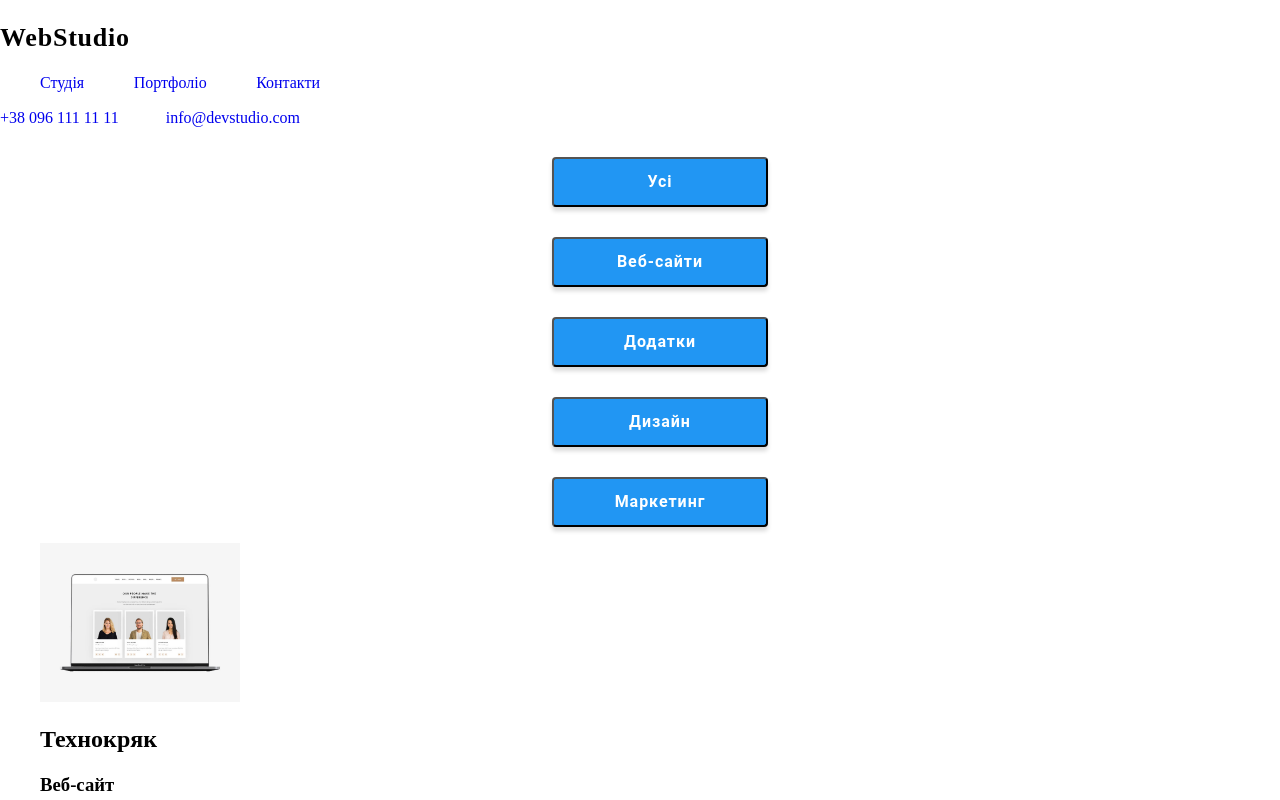
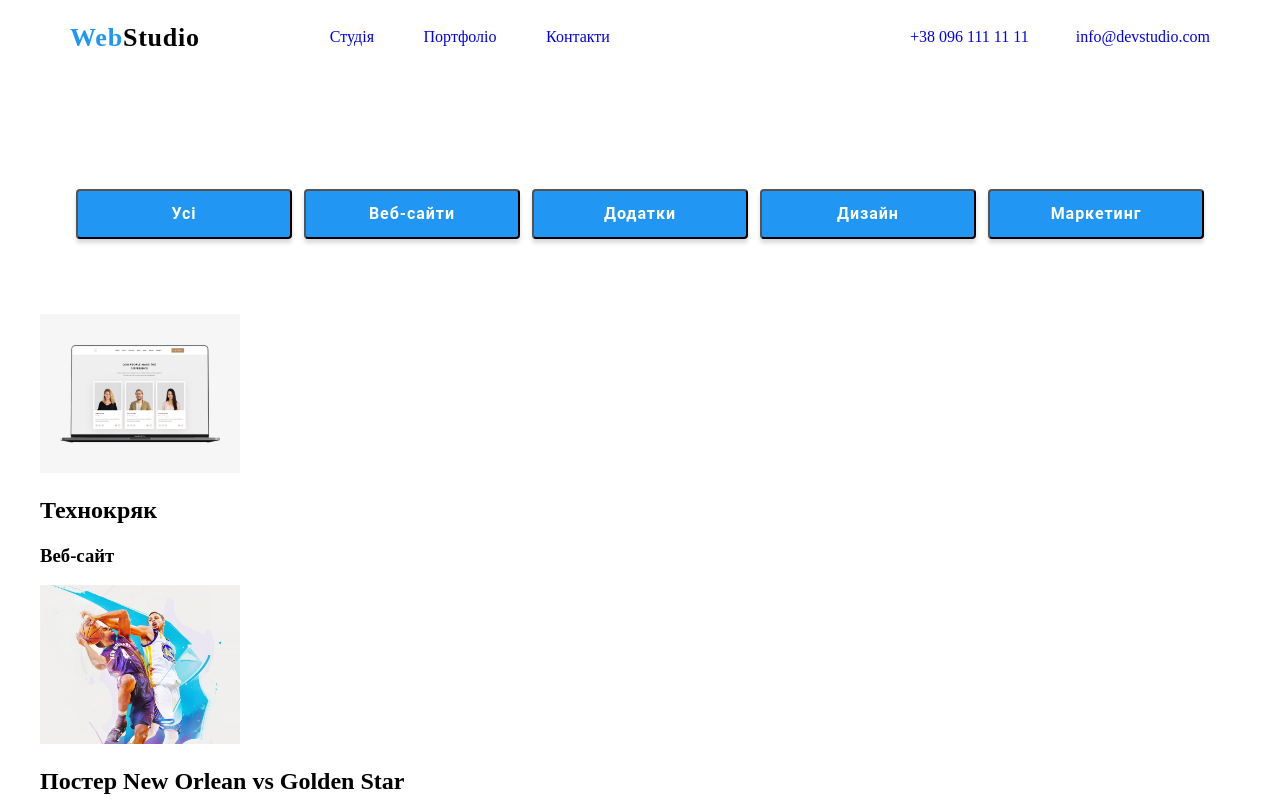
Before and after one commit to arinagalkina/WebStudio-1, a plain HTML site: page portfolio.html in a window 1280 px wide. Shown: the top 800 px of the page. Drawn offline with nearby package versions, Linux system fonts and the light colour scheme.

Commit message:
first commit

```diff
--- a/css/style.css
+++ b/css/style.css
@@ -231,7 +231,7 @@ height: 294px;
 }
 .team {
   padding: 50px;
-  background-color: F5F4FA;
+  background-color: #F5F4FA;
 }
 .team_title {
 font-family: 'Roboto';
@@ -248,6 +248,13 @@ color: #212121;
   display: flex;
   justify-content: space-between;
   margin: 0 auto;
+}
+.team_card {
+  background: #FFFFFF;
+/* material shadow v1 */
+
+box-shadow: 0px 1px 3px rgba(0, 0, 0, 0.12), 0px 1px 1px rgba(0, 0, 0, 0.14), 0px 2px 1px rgba(0, 0, 0, 0.2);
+border-radius: 0px 0px 4px 4px;
 }
 .end {
   padding: 30px 0;
@@ -287,3 +294,14 @@ letter-spacing: 0.03em;
 color: rgba(255, 255, 255, 0.6);
 
 }
+.nav_menu {
+ display: flex;
+ justify-content: space-between;
+ margin: 0 auto;
+ padding: 85px 0;
+
+}
+.promo_color {
+  width: 575px;
+height: 54px;
+}
--- a/portfolio.html
+++ b/portfolio.html
@@ -12,8 +12,11 @@
 </head>
 <body>
     <header>
+        <div class="container">
+           <div class="header_blocks">
+            <div class="header_left">
                 <a class="header_blok" href="/">
-            <h2 class="logo"><span>Web</span>Studio</h2>
+                    <h2 class="logo"><span class="color_span">Web</span>Studio</h2>
                 </a>
                 <nav>
                     <ul class="menu_link">
@@ -30,6 +33,7 @@
 
                     </ul>
                 </nav>
+            </div>
 
 
 
@@ -37,20 +41,31 @@
             <a href="tel:+380961111111">+38 096 111 11 11</a>
             <a href="mailto:info@devstudio.com">info@devstudio.com</a>
         </div>
+           </div>
+        </div>
+
     </header>
 
-    <ul>
+
+    <div class="container">
+        <ul class="nav_menu">
             <li class="promo_color">
-           <button>Усі</button>
-        <li>
+               <button class="btn_color">Усі</button>
+            </li>
+            <li class="promo_color">
                 <button>Веб-сайти</button>
-        <li>
+            </li>
+            <li class="promo_color">
                 <button>Додатки</button>
-        <li>
+            </li>
+            <li class="promo_color">
                 <button>Дизайн</button>
-        <li>
+            </li>
+            <li class="promo_color">
                 <button>Маркетинг</button>
+            </li>
         </ul>
+    </div>
 
 <main>
     <section>
```
Also changed, not shown: index.html (+7 -5 lines), css/homeworok go sc.png (added), css/Снимок экрана (34).png (added), css/Снимок экрана (35).png (added), css/Снимок экрана (36).png (added), css/Снимок экрана (37).png (added), css/Снимок экрана (38).png (added). Lines whose indentation alone changed are shown as unchanged.
